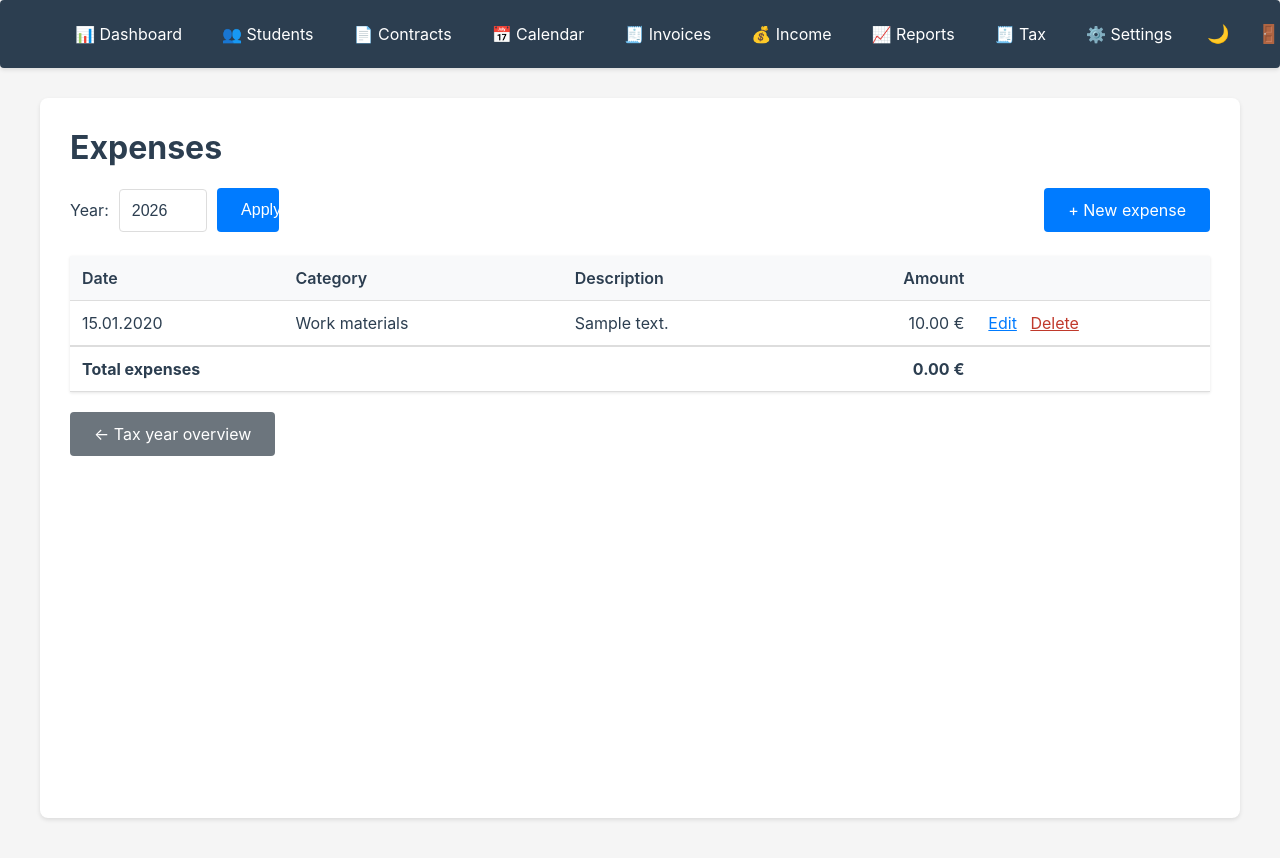
After one commit to andreaseirich/tutorflow, a Django app: page /expenses/ in a window 1280 px wide; the page is wider, and only the part inside the window is pictured. The commit adds this page. Shown: the top 858 px of that part. Run offline with Django 5.2, Linux system fonts and the light colour scheme; a user stored in the database is signed in; tables that the repository leaves empty hold one stand-in row (values such as "Sample post"); parts of the project's set-up code (start-up, migrations or seed data) failed here and were passed over.

Commit message:
feat(core): expense tracking for tax declaration (EÜR)
New Expense model (user, date, amount, category, description, notes)
with categories: work_materials, travel, education, office,
communication, other.

- CRUD views at /expenses/ (list, create, update, delete)
- Expense list with year filter and yearly total
- TaxYearView now includes: total_expenses, profit (income - expenses),
  expenses by category, expense list for the year
- TaxYearCsvView exports expenses as a second table in the CSV
- tax_year.html extended with Ausgaben section and Gewinn line
- Migration 0012_expense
- German translations

Co-Authored-By: Claude Sonnet 4.6 <noreply@anthropic.com>

```diff
--- a/backend/apps/core/models.py
+++ b/backend/apps/core/models.py
@@ -1,4 +1,8 @@
+from decimal import Decimal
+
+from django.conf import settings
 from django.contrib.auth.models import User
+from django.core.validators import MinValueValidator
 from django.db import models
 from django.utils.translation import gettext_lazy as _
 
@@ -117,3 +121,41 @@ class StripeWebhookEvent(models.Model):
     class Meta:
         verbose_name = _("Stripe Webhook Event")
         verbose_name_plural = _("Stripe Webhook Events")
+
+
+class Expense(models.Model):
+    """Business expense for tax return (EÜR)."""
+
+    CATEGORY_CHOICES = [
+        ("work_materials", _("Work materials")),
+        ("travel", _("Travel")),
+        ("education", _("Education")),
+        ("office", _("Office")),
+        ("communication", _("Communication")),
+        ("other", _("Other")),
+    ]
+
+    user = models.ForeignKey(
+        settings.AUTH_USER_MODEL,
+        on_delete=models.CASCADE,
+        related_name="expenses",
+    )
+    date = models.DateField()
+    amount = models.DecimalField(
+        max_digits=10,
+        decimal_places=2,
+        validators=[MinValueValidator(Decimal("0.01"))],
+    )
+    category = models.CharField(max_length=50, choices=CATEGORY_CHOICES)
+    description = models.CharField(max_length=300)
+    notes = models.TextField(blank=True, null=True)
+    created_at = models.DateTimeField(auto_now_add=True)
+    updated_at = models.DateTimeField(auto_now=True)
+
+    class Meta:
+        ordering = ["-date"]
+        verbose_name = _("Expense")
+        verbose_name_plural = _("Expenses")
+
+    def __str__(self):
+        return f"{self.date} – {self.description} ({self.amount} €)"
--- /dev/null
+++ b/backend/apps/core/templates/core/expense_list.html
@@ -0,0 +1,64 @@
+{% extends "core/base.html" %}
+{% load i18n %}
+{% load currency %}
+
+{% block title %}{% trans "Expenses" %} - TutorFlow{% endblock %}
+
+{% block content %}
+<h1>{% trans "Expenses" %}</h1>
+
+<div style="margin-bottom: 24px; display: flex; gap: 12px; flex-wrap: wrap; align-items: center; justify-content: space-between;">
+    <form method="get" action="" style="display: flex; gap: 10px; align-items: center;">
+        <label for="year">{% trans "Year" %}:</label>
+        <select id="year" name="year">
+            {% for y in available_years %}
+            <option value="{{ y }}" {% if y == year_filter %}selected{% endif %}>{{ y }}</option>
+            {% endfor %}
+        </select>
+        <button type="submit" class="btn">{% trans "Apply" %}</button>
+    </form>
+    <a href="{% url 'core:expense_create' %}" class="btn">+ {% trans "New expense" %}</a>
+</div>
+
+{% if expenses %}
+<table class="table">
+    <thead>
+        <tr>
+            <th>{% trans "Date" %}</th>
+            <th>{% trans "Category" %}</th>
+            <th>{% trans "Description" %}</th>
+            <th style="text-align:right;">{% trans "Amount" %}</th>
+            <th></th>
+        </tr>
+    </thead>
+    <tbody>
+        {% for expense in expenses %}
+        <tr>
+            <td>{{ expense.date|date:"d.m.Y" }}</td>
+            <td>{{ expense.get_category_display }}</td>
+            <td>{{ expense.description }}</td>
+            <td style="text-align:right;">{{ expense.amount|euro }}</td>
+            <td style="white-space:nowrap;">
+                <a href="{% url 'core:expense_update' expense.pk %}">{% trans "Edit" %}</a>
+                &nbsp;
+                <a href="{% url 'core:expense_delete' expense.pk %}" style="color:#c0392b;">{% trans "Delete" %}</a>
+            </td>
+        </tr>
+        {% endfor %}
+    </tbody>
+    <tfoot>
+        <tr style="font-weight:bold; border-top:2px solid var(--border-color);">
+            <td colspan="3">{% trans "Total expenses" %}</td>
+            <td style="text-align:right;">{{ total_expense|euro }}</td>
+            <td></td>
+        </tr>
+    </tfoot>
+</table>
+{% else %}
+<p>{% trans "No expenses for this year." %}</p>
+{% endif %}
+
+<div style="margin-top:20px;">
+    <a href="{% url 'core:tax_year' %}?year={{ year_filter }}" class="btn btn-secondary">&#8592; {% trans "Tax year overview" %}</a>
+</div>
+{% endblock %}
--- a/backend/apps/core/urls.py
+++ b/backend/apps/core/urls.py
@@ -5,7 +5,14 @@ URL-Konfiguration für Core-App (Dashboard, Einnahmen, Authentication).
 from django.urls import path
 
 from apps.core import views
-from apps.core.views import TaxYearCsvView, TaxYearView
+from apps.core.views import (
+    ExpenseCreateView,
+    ExpenseDeleteView,
+    ExpenseListView,
+    ExpenseUpdateView,
+    TaxYearCsvView,
+    TaxYearView,
+)
 from apps.core.views_auth import RegisterView, TutorFlowLoginView, TutorFlowLogoutView
 from apps.core.views_email_test import test_email
 from apps.core.views_health import health_status
@@ -48,4 +55,8 @@ urlpatterns = [
     path("sw.js", service_worker_view, name="service_worker"),
     path("tax-year/", TaxYearView.as_view(), name="tax_year"),
     path("tax-year/csv/", TaxYearCsvView.as_view(), name="tax_year_csv"),
+    path("expenses/", ExpenseListView.as_view(), name="expense_list"),
+    path("expenses/new/", ExpenseCreateView.as_view(), name="expense_create"),
+    path("expenses/<int:pk>/edit/", ExpenseUpdateView.as_view(), name="expense_update"),
+    path("expenses/<int:pk>/delete/", ExpenseDeleteView.as_view(), name="expense_delete"),
 ]
--- a/backend/apps/core/views.py
+++ b/backend/apps/core/views.py
@@ -7,13 +7,21 @@ from decimal import Decimal
 
 from django.contrib import messages
 from django.contrib.auth.mixins import LoginRequiredMixin
+from django.db.models import Sum
 from django.http import HttpResponse
 from django.shortcuts import redirect
 from django.urls import reverse, reverse_lazy
 from django.utils import timezone
 from django.utils.translation import gettext_lazy as _
 from django.views import View
-from django.views.generic import FormView, TemplateView
+from django.views.generic import (
+    CreateView,
+    DeleteView,
+    FormView,
+    ListView,
+    TemplateView,
+    UpdateView,
+)
 
 from apps.billing.models import Invoice
 from apps.core.forms import (
@@ -23,7 +31,7 @@ from apps.core.forms import (
     UserEmailForm,
     WorkingHoursForm,
 )
-from apps.core.models import UserProfile
+from apps.core.models import Expense, UserProfile
 from apps.core.selectors import IncomeSelector
 from apps.core.utils_booking import ensure_public_booking_token
 from apps.lessons.services import LessonConflictService, SessionQueryService
@@ -441,6 +449,21 @@ class TaxYearView(LoginRequiredMixin, TemplateView):
             monthly_breakdown = [{"month": m, "income": Decimal("0.00")} for m in range(1, 13)]
 
         remaining = max(Decimal("0.00"), limit - total_income)
+
+        expenses_qs = Expense.objects.filter(user=user, date__year=year)
+        total_expenses = expenses_qs.aggregate(total=Sum("amount"))["total"] or Decimal("0.00")
+        profit = total_income - total_expenses
+
+        category_sums = (
+            expenses_qs.values("category").annotate(total=Sum("amount")).order_by("category")
+        )
+        category_labels = dict(Expense.CATEGORY_CHOICES)
+        expenses_by_category = {
+            category_labels[row["category"]]: row["total"]
+            for row in category_sums
+            if row["total"] and row["total"] > 0
+        }
+
         context.update(
             {
                 "year": year,
@@ -453,6 +476,11 @@ class TaxYearView(LoginRequiredMixin, TemplateView):
                 "kleinunternehmer_warning": total_income >= limit * Decimal("0.8"),
                 "kleinunternehmer_remaining": remaining,
                 "is_premium": is_premium,
+                "total_expenses": total_expenses,
+                "profit": profit,
+                "expenses_by_category": expenses_by_category,
+                "expense_list": list(expenses_qs.order_by("date")),
+                "expense_category_choices": [label for _, label in Expense.CATEGORY_CHOICES],
             }
         )
         return context
@@ -502,4 +530,101 @@ class TaxYearCsvView(LoginRequiredMixin, View):
                 ]
             )
 
+        writer.writerow([])
+        writer.writerow([_("Expenses")])
+        writer.writerow([_("Date"), _("Category"), _("Description"), _("Amount (EUR)")])
+
+        category_labels = dict(Expense.CATEGORY_CHOICES)
+        for exp in Expense.objects.filter(user=user, date__year=year).order_by("date"):
+            writer.writerow(
+                [
+                    exp.date.strftime("%d.%m.%Y"),
+                    str(category_labels.get(exp.category, exp.category)),
+                    exp.description,
+                    str(exp.amount).replace(".", ","),
+                ]
+            )
+
         return response
+
+
+class ExpenseListView(LoginRequiredMixin, ListView):
+    model = Expense
+    template_name = "core/expense_list.html"
+    context_object_name = "expenses"
+
+    def get_queryset(self):
+        qs = Expense.objects.filter(user=self.request.user)
+        year = self.request.GET.get("year")
+        if year:
+            try:
+                qs = qs.filter(date__year=int(year))
+            except (ValueError, TypeError):
+                pass
+        return qs
+
+    def get_context_data(self, **kwargs):
+        context = super().get_context_data(**kwargs)
+        now = timezone.now()
+        year_param = self.request.GET.get("year")
+        try:
+            year_filter = int(year_param) if year_param else now.year
+        except (ValueError, TypeError):
+            year_filter = now.year
+
+        total_expense = Expense.objects.filter(
+            user=self.request.user, date__year=year_filter
+        ).aggregate(total=Sum("amount"))["total"] or Decimal("0.00")
+
+        existing_years = list(
+            Expense.objects.filter(user=self.request.user)
+            .dates("date", "year")
+            .values_list("date__year", flat=True)
+            .order_by("-date__year")
+        )
+        if now.year not in existing_years:
+            existing_years = sorted(set(existing_years + [now.year]), reverse=True)
+
+        context["year_filter"] = year_filter
+        context["total_expense"] = total_expense
+        context["available_years"] = existing_years
+        return context
+
+
+class ExpenseCreateView(LoginRequiredMixin, CreateView):
+    model = Expense
+    fields = ["date", "amount", "category", "description", "notes"]
+    template_name = "core/expense_form.html"
+    success_url = reverse_lazy("core:expense_list")
+
+    def form_valid(self, form):
+        form.instance.user = self.request.user
+        messages.success(self.request, _("Expense saved."))
+        return super().form_valid(form)
+
+
+class ExpenseUpdateView(LoginRequiredMixin, UpdateView):
+    model = Expense
+    fields = ["date", "amount", "category", "description", "notes"]
+    template_name = "core/expense_form.html"
+    success_url = reverse_lazy("core:expense_list")
+
+    def get_queryset(self):
+        return Expense.objects.filter(user=self.request.user)
+
+    def form_valid(self, form):
+        messages.success(self.request, _("Expense updated."))
+        return super().form_valid(form)
+
+
+class ExpenseDeleteView(LoginRequiredMixin, DeleteView):
+    model = Expense
+    template_name = "core/expense_confirm_delete.html"
+    success_url = reverse_lazy("core:expense_list")
+
+    def get_queryset(self):
+        return Expense.objects.filter(user=self.request.user)
+
+    def form_valid(self, form):
+        messages.success(self.request, _("Expense deleted."))
+        return super().form_valid(form)
```
Also changed, not shown: backend/apps/core/templates/core/expense_confirm_delete.html (added, +21 -0 lines), backend/apps/core/templates/core/expense_form.html (added, +40 -0 lines), backend/apps/core/templates/core/tax_year.html (+39 -0 lines), backend/apps/core/migrations/0012_expense.py (added), backend/locale/de/LC_MESSAGES/django.po, 1 other file.
